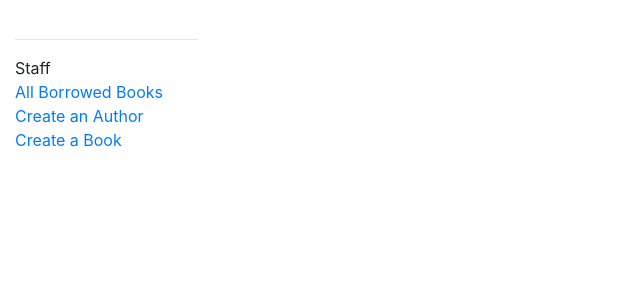
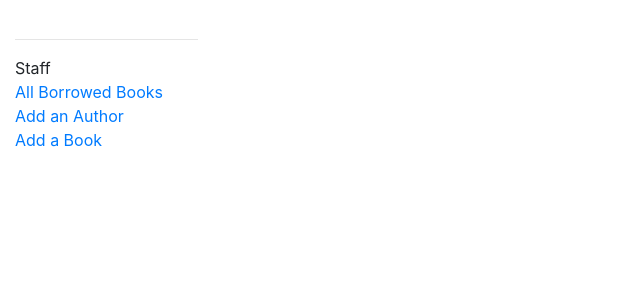
Before and after one commit to kavianam/django_library, a Django app: page /catalog/author/ in a window 1280 px wide. Shown: the part 213-513 px from the top of the page, without its empty margins (0-640 px from the left). Run offline with Django 3.2, Linux system fonts and the light colour scheme; the visitor is signed in with stand-in values (Sample User, id 1); data that the repository does not hold is empty.

Commit message:
change create book|author to add book|author

```diff
--- a/catalog/templates/catalog/base_generic.html
+++ b/catalog/templates/catalog/base_generic.html
@@ -41,8 +41,8 @@
                 <li>Staff</li>
                 <li><a href="{% url 'all-borrowed' %}">All Borrowed Books</a></li>
 {#                <li><a href="{% url 'renew-book-librarian' someid %}">Renew</a></li>#}
-                <li><a href="{% url 'author-create' %}">Create an Author</a></li>
-                <li><a href="{% url 'book-create' %}">Create a Book</a></li>
+                <li><a href="{% url 'author-create' %}">Add an Author</a></li>
+                <li><a href="{% url 'book-create' %}">Add a Book</a></li>
             {% endif %}
 
         </ul>
```
